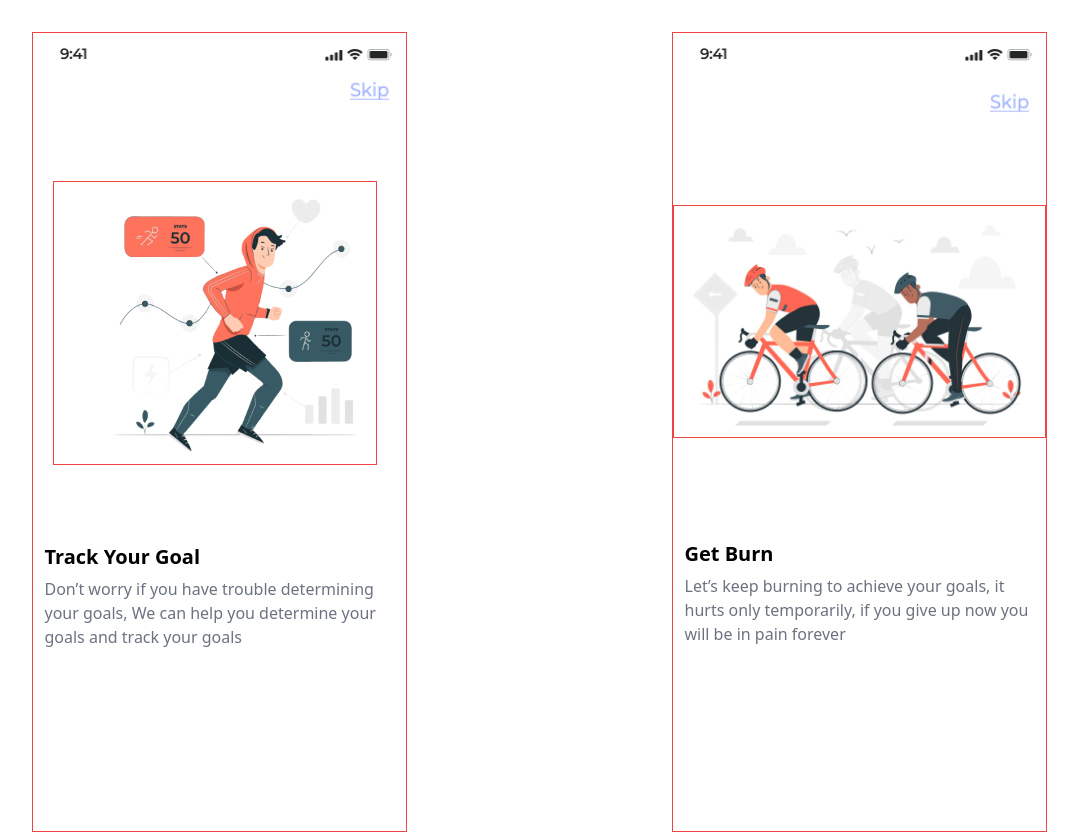
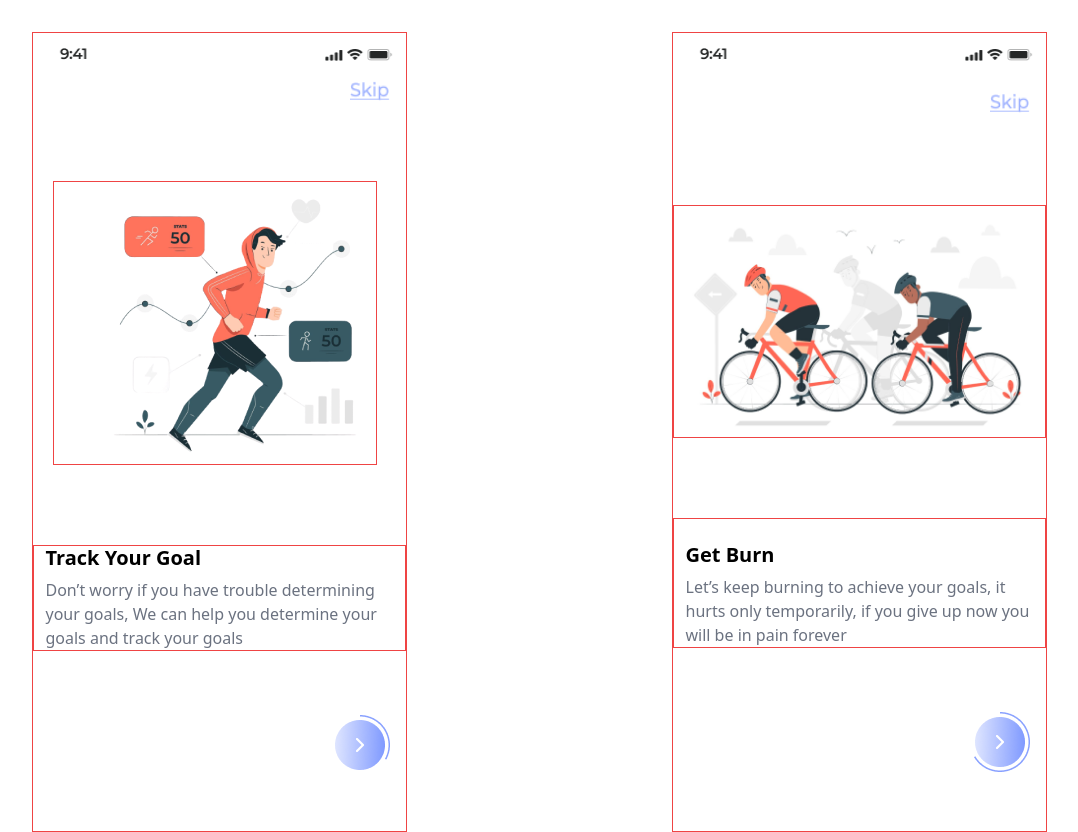
Before and after one commit to AbuUsaid/fitness_app_UI, a website: page src/index.html in a window 1280 px wide. Shown: the whole page, without its empty margins (101-1179 px from the left). Drawn offline with Linux system fonts and the light colour scheme.

Commit message:
Complete Screen 1 and 2

```diff
--- a/src/index.html
+++ b/src/index.html
@@ -22,7 +22,7 @@
             />
           </div>
           <!-- Text here -->
-          <div class="">
+          <div class="border border-red-500">
             <h2
               class="text-left font-monserrat font-bold text-xl leading-6 mb-2 mx-3"
             >
@@ -34,6 +34,14 @@
               Don’t worry if you have trouble determining your goals, We can
               help you determine your goals and track your goals
             </p>
+          </div>
+          <!-- Blue Float button 1-->
+          <div class="flex justify-end items-center pt-1 pr-4">
+            <img
+              class="w-15 h-15 mt-8 pt-7"
+              src="/assets/BlueButton1.png"
+              alt="blue button 1"
+            />
           </div>
         </div>
       </div>
@@ -57,7 +65,7 @@
             />
           </div>
           <!-- Text here -->
-          <div class="">
+          <div class="border border-red-500">
             <h2
               class="text-left font-monserrat font-bold text-xl leading-6 mb-2 mx-3 pt-6"
             >
@@ -70,6 +78,14 @@
               temporarily, if you give up now you will be in pain forever
             </p>
           </div>
+          <!-- Blue Float button 2-->
+          <div class="flex justify-end items-center pt-1 pr-4">
+            <img
+              class="w-15 h-15 mt-8 pt-7"
+              src="/assets/BlueButton2.png"
+              alt="blue button 2"
+            />
+          </div>
         </div>
       </div>
     </section>
```
Also changed, not shown: assets/BlueButton1.png (added), assets/BlueButton2.png (added), src/output.css.
